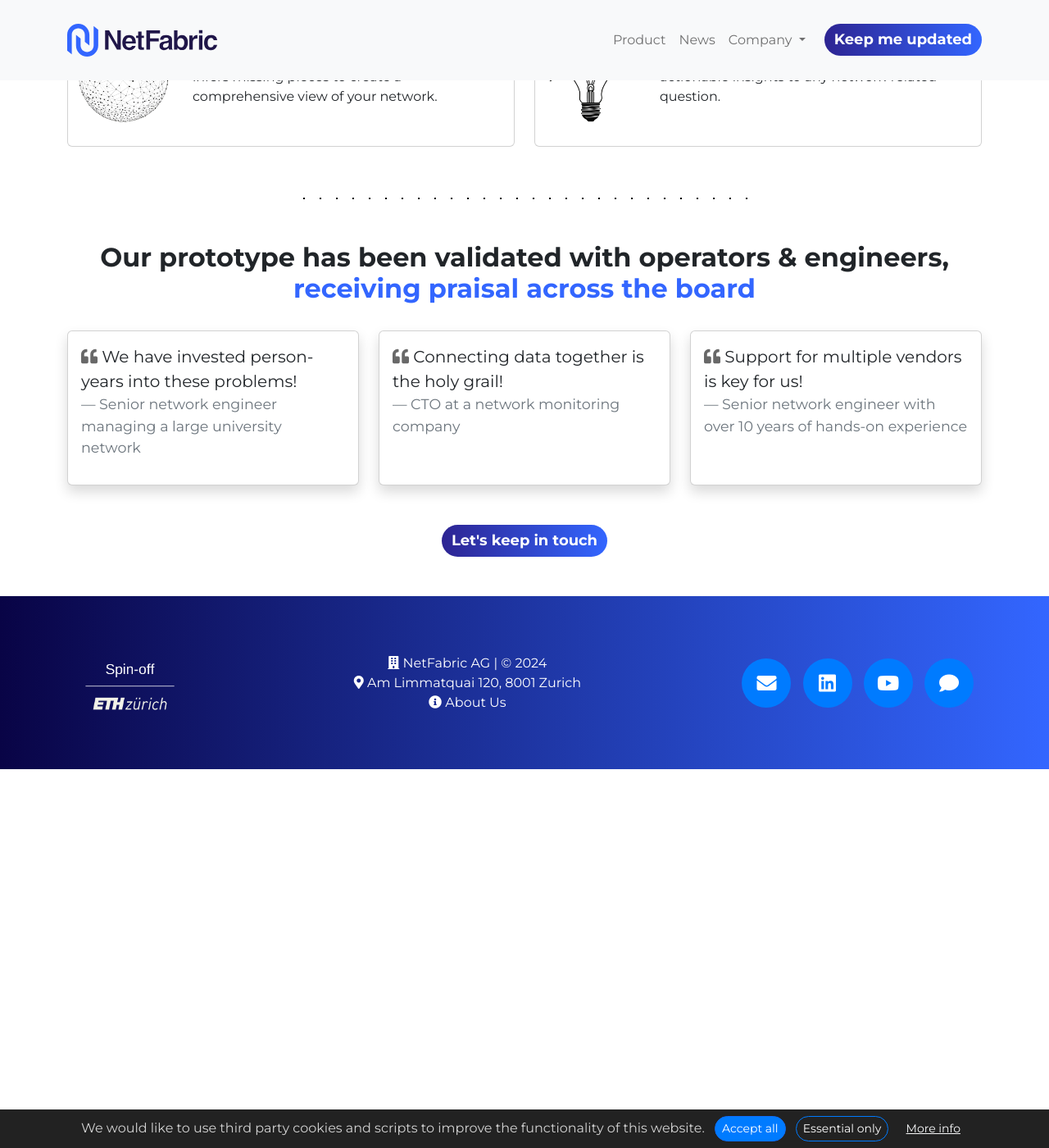
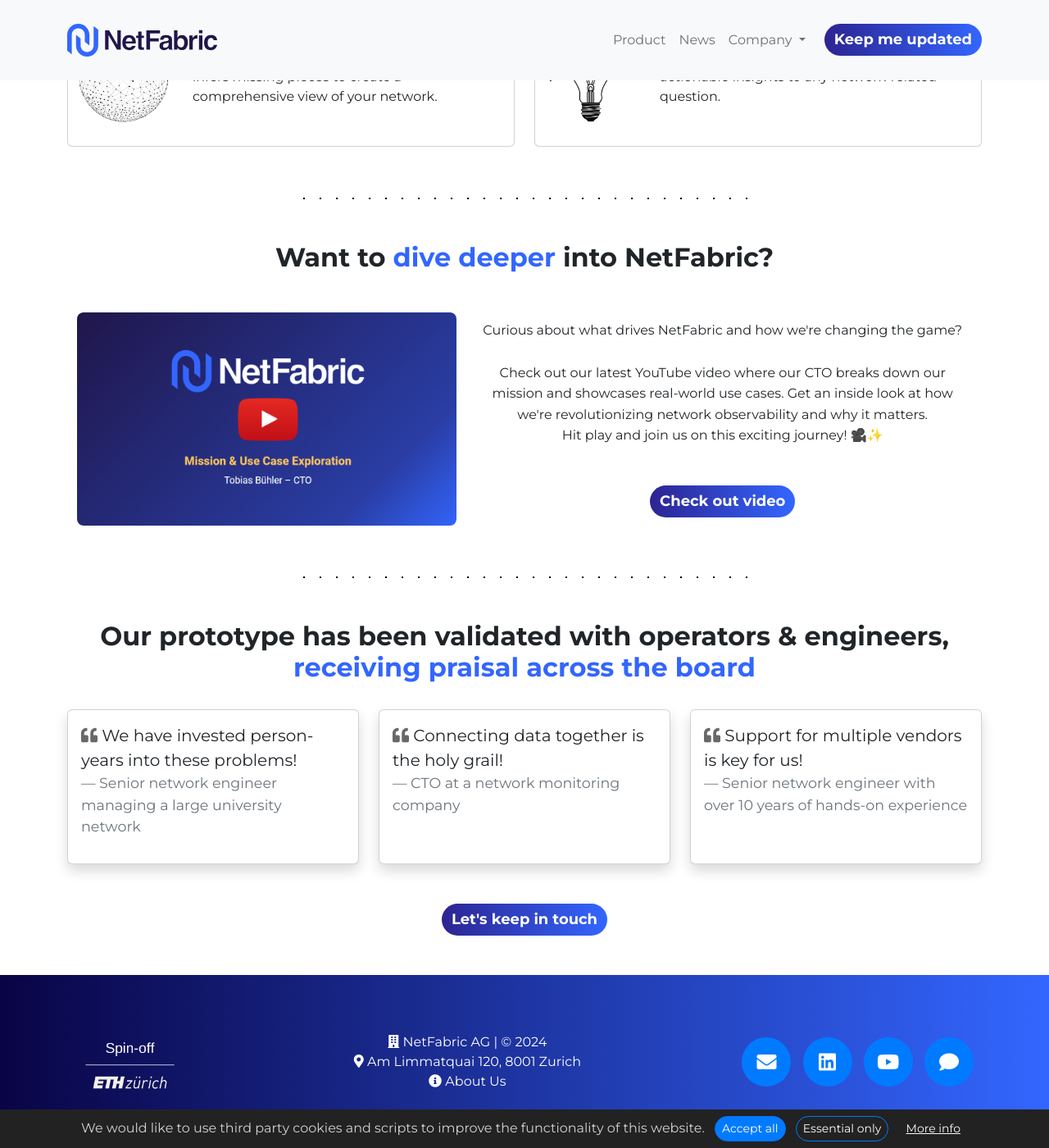
Before and after one commit to NetFabric-AI/NetFabric-AI.github.io, a Jekyll site: the page built from index.html, in a window 1280 px wide and 1400 px high, scrolled down 1737 px. Shown: the whole window at 82% size. Built offline with Jekyll 4.4.1, drawn with Linux system fonts in a browser that asks for light colours.

Commit message:
VideoIntegration

```diff
--- a/_layouts/base.html
+++ b/_layouts/base.html
@@ -30,6 +30,54 @@
     <meta name="twitter:description" content="{{ page.og_content | default: 'NetFabric is developing a next-gen network observability platform' }}" />
     <meta name="twitter:image" content="{{ site.url }}{{ page.og_image | default: '/assets/images/NetFabricLogo2.png' }}" />
 
+  <!-- Inline CSS -->
+  <style>
+    /* New Section Styles */
+    .image-text-wrapper {
+      display: flex;
+      flex-direction: column;
+      align-items: center;
+      gap: 20px;
+      text-align: center;
+    }
+
+    .image-text-wrapper img {
+      max-width: 100%; /* Thumbnail size */
+      height: auto; /* Maintain aspect ratio */
+      border-radius: 8px;
+    }
+
+    .image-text-wrapper p {
+      max-width: 100%;
+      line-height: 1.6;
+    }
+
+    .contact-action {
+      margin-top: 10px;
+    }
+
+    @media (min-width: 768px) {
+      .image-text-wrapper {
+        flex-direction: row;
+        align-items: center;
+        justify-content: center;
+      }
+
+      .image-text-wrapper img {
+        max-width: 100%; /* Thumbnail size */
+        margin-right: 20px; /* Space between image and text */
+      }
+
+      .image-text-wrapper p {
+        max-width: 100%; /* Allow the text to use available space */
+      }
+
+      .contact-action {
+        margin-top: 0; /* Remove top margin */
+      }
+    }
+  </style>
+
 </head>
 
 <body class="d-flex flex-column min-vh-100">
--- a/assets/css/custom.css
+++ b/assets/css/custom.css
@@ -53,7 +53,7 @@
 /**********/
 
 .footer {
-  background:linear-gradient(to right, #090446ff, #3366ffff);;
+  background: linear-gradient(to right, #090446ff, #3366ffff);
   transition: background-color 0.5s ease; /* Transition effect */
 }
 
@@ -67,7 +67,7 @@
 /*************/
 
 @media (min-width: 768px) {
-  .col-md-1-5{
+  .col-md-1-5 {
     flex: 0 0 auto;
     width: 12.5%;
   }
--- a/index.html
+++ b/index.html
@@ -120,6 +113,35 @@
   <hr class="dots-separator">
 
   <h2 class="title-sentence">
+    Want to <strong>dive deeper</strong> into NetFabric?
+  </h2>
+
+    <!-- New Video Section Starts Here -->
+    <div class="container mt-5 mb-5">
+      <div class="content">
+        <div class="image-text-wrapper">
+          <a href="https://youtu.be/uwPkL6ggXh0?si=tSpu8Nt80S5h5XHJ" target="_blank" class="image-link">
+            <img src="{{ site.baseurl }}/assets/images/NetFabric_Video_Thumbnail.png" alt="NetFabric Demo Image">
+          </a>
+          <div class="text-container">
+            <p>
+              Curious about what drives NetFabric and how we're changing the game? <br><br>
+              Check out our latest YouTube video where our CTO breaks down our mission and showcases real-world use cases.
+              Get an inside look at how we're revolutionizing network observability and why it matters. <br>
+              Hit play and join us on this exciting journey! 🎥✨
+            </p>
+            <div class="contact-action">
+              <a class="btn btn-primary btn-styled" href="https://youtu.be/uwPkL6ggXh0?si=tSpu8Nt80S5h5XHJ" target="_blank" role="button">Check out video</a>
+            </div>
+          </div>
+        </div>
+      </div>
+    </div>
+    <!-- New Section Ends Here -->
+
+  <hr class="dots-separator">
+
+  <h2 class="title-sentence">
     Our prototype has been validated with operators & engineers, <strong>receiving praisal across the board</strong>
   </h2>
 
```
Also changed, not shown: other parts of index.html (+0 -7 lines), assets/images/NetFabric_Video_Thumbnail.png (added).
